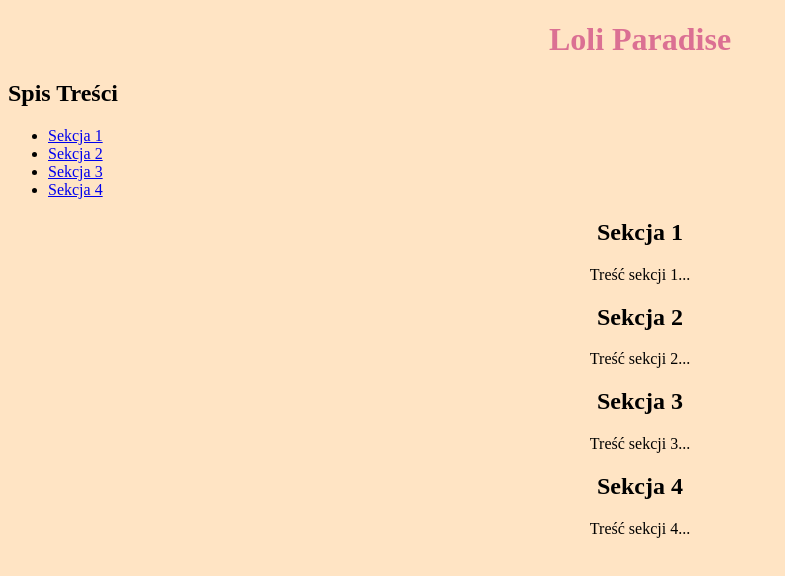
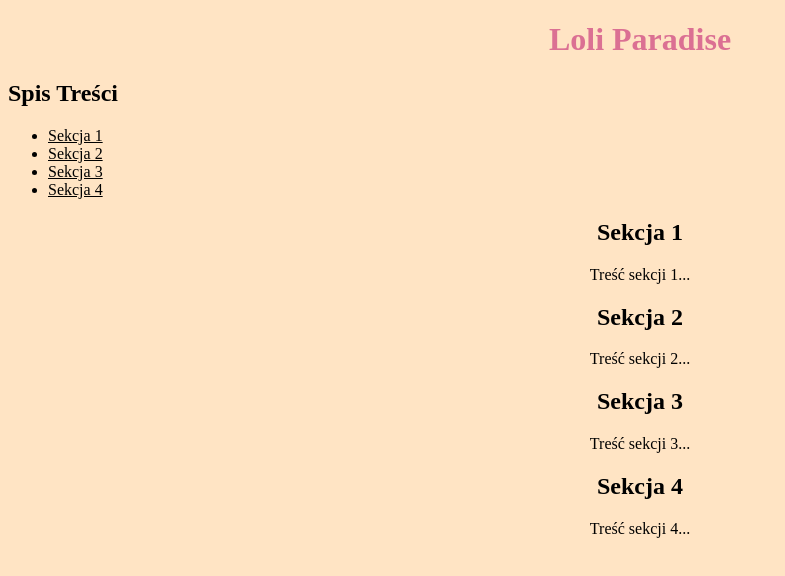
Before and after one commit to AlioAliowski1/web, a plain HTML site: page index.html in a window 1280 px wide. Shown: the whole page, without its empty margins (0-785 px from the left). Drawn offline with Linux system fonts and the light colour scheme.

Commit message:
fhgfduyha

```diff
--- a/style.css
+++ b/style.css
@@ -5,3 +5,11 @@ body {
 h1 {
     text-align: center;
 }
+a {
+    color: black;
+    font-family: Forte;
+    font-size: medium;
+}
+a:visited {
+    color: black;
+  }
```
